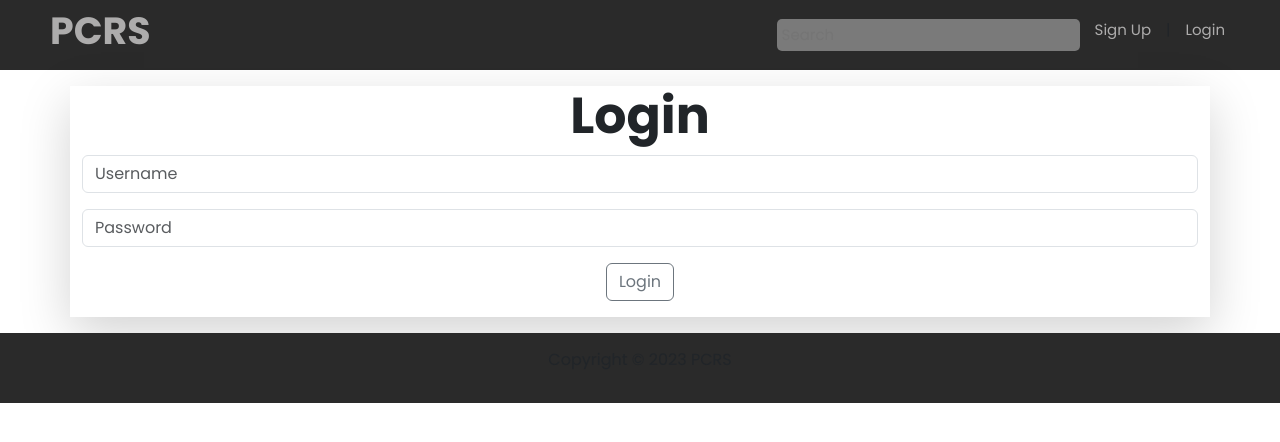
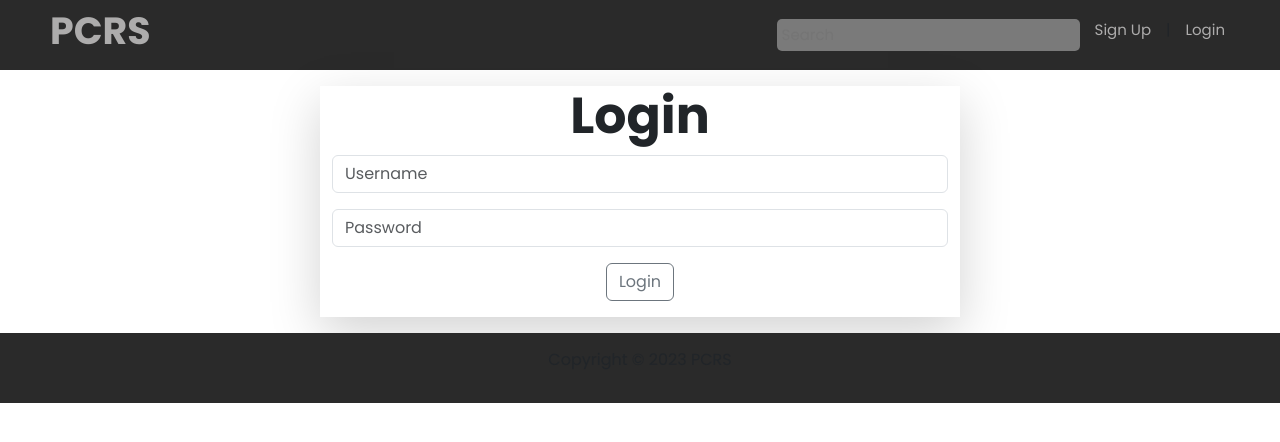
Before and after one commit to pcrs-co/backend, a React (Vite) app in the folder frontend/: page /login in a window 1280 px wide. Shown: the top 442 px of the page. Built offline with nearby package versions, Linux system fonts and the light colour scheme.

Commit message:
feat: login form width reduced

```diff
--- a/frontend/src/components/pages/Login.jsx
+++ b/frontend/src/components/pages/Login.jsx
@@ -53,7 +53,7 @@ function Login() {
     return (
         <>
 
-            <div className='container mt-3 mb-3 shadow-lg justify-content-center text-center' /* className={styles.loginContainer} */>
+            <div className='container mt-3 mb-3 shadow-lg justify-content-center text-center w-50' /* className={styles.loginContainer} */>
                 <h2>Login</h2>
 
                 <form /* className={styles.loginForm} */ onSubmit={handleSubmit}>
```
